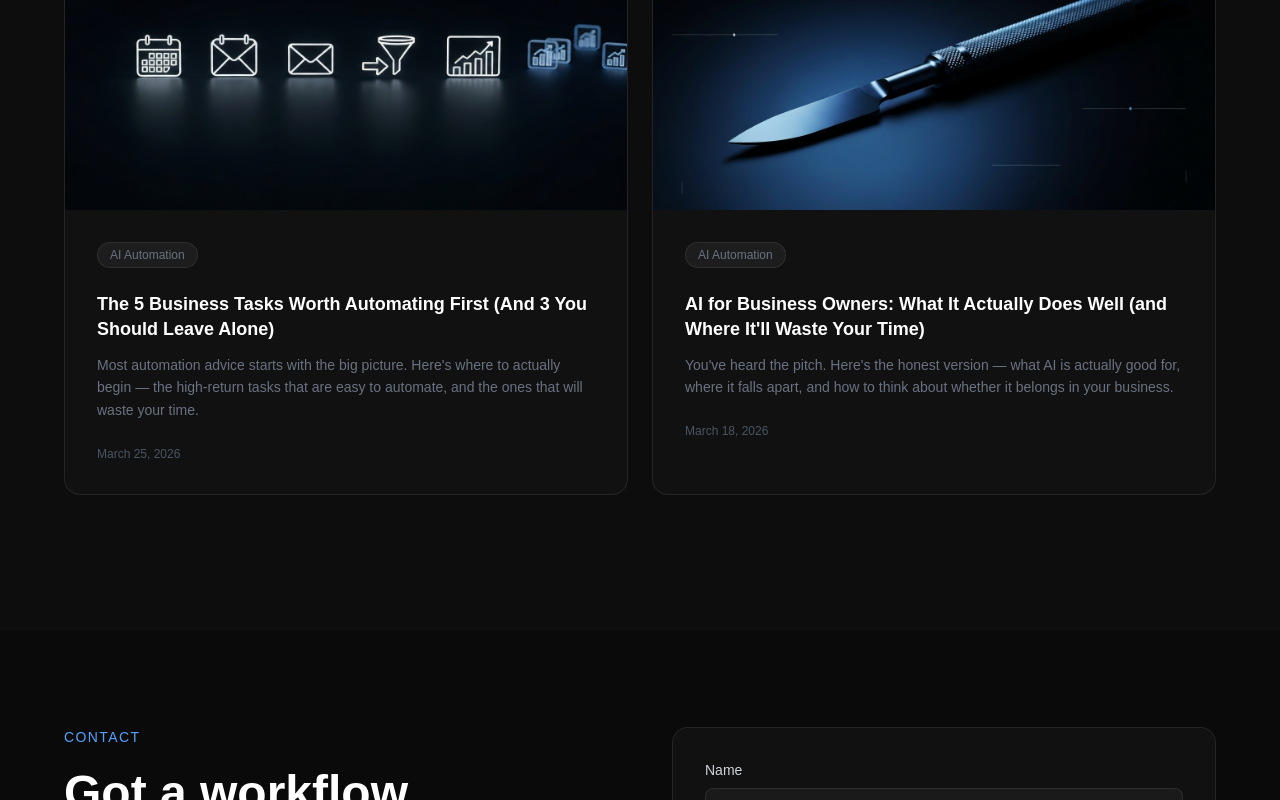
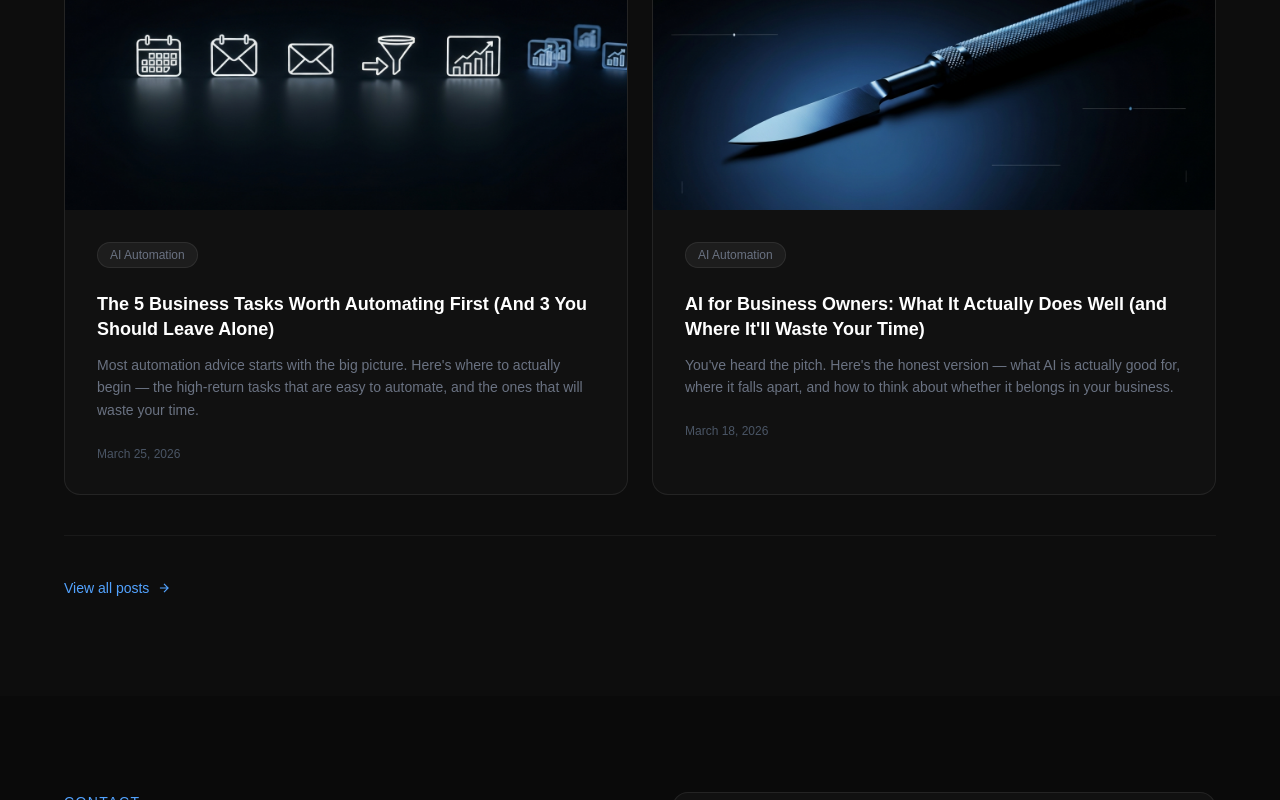
Before and after one commit to kckiim/degrandai-voice, a Next.js app: page / in a window 1280 px wide. Shown: the part 3847-4647 px from the top of the page. Built offline with nearby package versions, Linux system fonts and the light colour scheme.

Commit message:
Make Blog section header and title link to /blog page, add View all posts link

```diff
--- a/components/Blog.tsx
+++ b/components/Blog.tsx
@@ -8,12 +8,16 @@ export default function Blog() {
       <div className="max-w-6xl mx-auto">
         {/* Header */}
         <div className="mb-16">
-          <p className="text-blue-400 text-sm font-medium tracking-widest uppercase mb-4">
-            Blog
-          </p>
-          <h2 className="text-3xl sm:text-4xl md:text-5xl font-bold text-white mb-4">
-            From the Blog
-          </h2>
+          <Link href="/blog">
+            <p className="text-blue-400 text-sm font-medium tracking-widest uppercase mb-4 hover:text-blue-300 transition-colors cursor-pointer">
+              Blog
+            </p>
+          </Link>
+          <Link href="/blog">
+            <h2 className="text-3xl sm:text-4xl md:text-5xl font-bold text-white mb-4 hover:text-blue-400 transition-colors cursor-pointer">
+              From the Blog
+            </h2>
+          </Link>
           <p className="text-gray-400 max-w-xl leading-relaxed">
             Practical writing on AI, automation, and building better operations — no fluff, no filler.
           </p>
@@ -50,6 +54,19 @@ export default function Blog() {
             </Link>
           ))}
         </div>
+
+        {/* View all */}
+        <div className="border-t border-white/5 pt-10">
+          <Link
+            href="/blog"
+            className="inline-flex items-center text-blue-400 hover:text-blue-300 font-medium text-sm transition-colors gap-2"
+          >
+            View all posts
+            <svg width="14" height="14" viewBox="0 0 24 24" fill="none" stroke="currentColor" strokeWidth="2">
+              <path d="M5 12h14M12 5l7 7-7 7" />
+            </svg>
+          </Link>
+        </div>
       </div>
     </section>
   );
```
